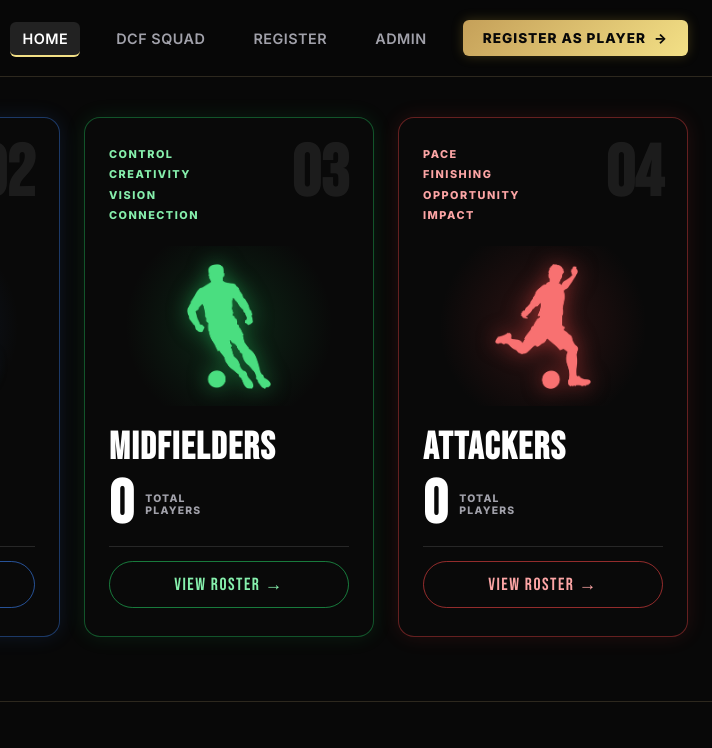
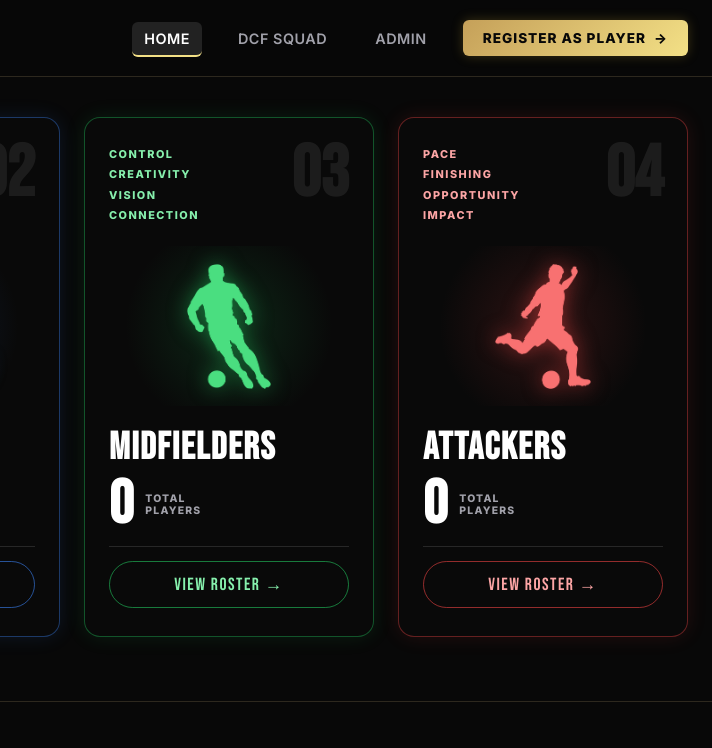
Before and after one commit to anirbanmahato007-web/dcf-player-hub, a plain HTML site: page app/static/index.html in a window 1280 px wide. Shown: the top 748 px of the page, 568-1280 px from the left. Drawn offline with nearby package versions, Linux system fonts and the light colour scheme; no server answers.

Commit message:
Remove redundant REGISTER link from navbar

```diff
--- a/app/static/index.html
+++ b/app/static/index.html
@@ -25,7 +25,6 @@
       <ul class="nav-menu" id="nav-menu">
         <li><a href="#" class="nav-link active" id="nav-home" onclick="switchView('home'); return false;">HOME</a></li>
         <li><a href="#" class="nav-link" id="nav-squad" onclick="switchView('squad'); return false;">DCF SQUAD</a></li>
-        <li><a href="#" class="nav-link" id="nav-register" onclick="switchView('register'); return false;">REGISTER</a></li>
         <li><a href="#" class="nav-link" id="nav-admin" onclick="switchView('admin'); return false;">ADMIN</a></li>
         <li>
           <a href="#" class="btn-nav-primary" onclick="switchView('register'); return false;">
```
